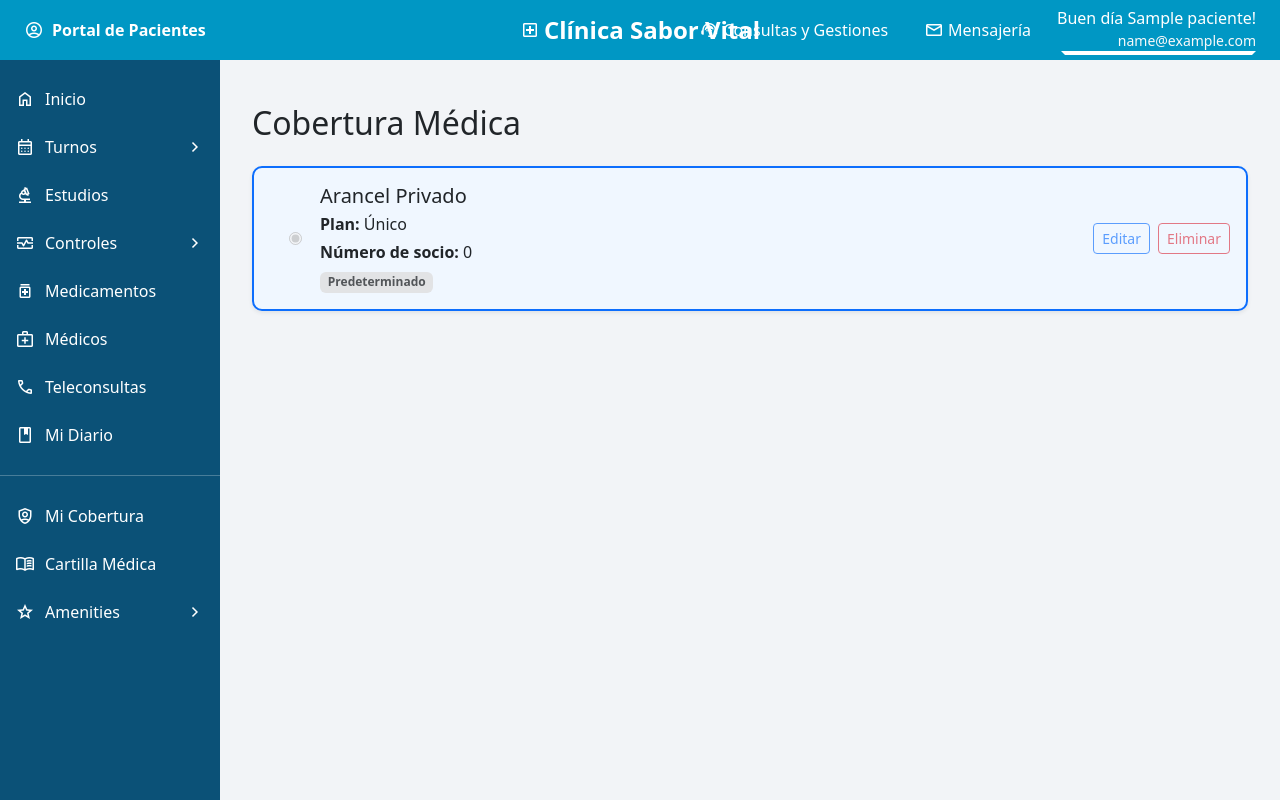
After one commit to Hexagan/Sistema_Clinica, a Django app: page /pacientes/cobertura/1/ in a window 1280 px wide. The commit adds this page. Run offline with Django 5.2, Linux system fonts and the light colour scheme; a user stored in the database is signed in; tables that the repository leaves empty hold one stand-in row (values such as "Sample post").

Commit message:
Agregado un apartado para coberturas médicas de modelo, corrección de resaltado para notificaciones de amenities, migraciones

```diff
--- /dev/null
+++ b/sistema_clinica/pacientes/templates/pacientes/cobertura_medica.html
@@ -0,0 +1,54 @@
+{% extends "base.html" %}
+
+{% block title %}Cobertura Médica{% endblock %}
+
+{% block content %}
+<div class="container mt-4">
+
+    <h2 class="mb-4">Cobertura Médica</h2>
+
+    <div class="card cobertura-card selected shadow-sm">
+        <div class="card-body d-flex align-items-center">
+
+            <!-- Radio -->
+            <div class="radio-wrapper">
+                <input type="radio" checked disabled>
+            </div>
+
+            <!-- Información -->
+            <div class="flex-grow-1">
+
+                <h5 class="mb-1">Arancel Privado</h5>
+
+                <p class="mb-1">
+                    <strong>Plan:</strong> Único
+                </p>
+
+                <p class="mb-1">
+                    <strong>Número de socio:</strong> 0
+                </p>
+
+                <span class="badge bg-secondary-subtle text-muted">
+                    Predeterminado
+                </span>
+
+            </div>
+
+            <!-- Botones -->
+            <div class="ms-3 d-flex gap-2">
+
+                <button class="btn btn-outline-primary btn-sm disabled-btn" disabled>
+                    Editar
+                </button>
+
+                <button class="btn btn-outline-danger btn-sm disabled-btn" disabled>
+                    Eliminar
+                </button>
+
+            </div>
+
+        </div>
+    </div>
+
+</div>
+{% endblock %}
--- a/sistema_clinica/pacientes/urls.py
+++ b/sistema_clinica/pacientes/urls.py
@@ -29,6 +29,7 @@ from pacientes.views.estudios import (
     CargarEstudioView
 )
 from pacientes.views.otros import (
+    CoberturaMedicaView,
     MedicamentosView,
     MisMedicosView,
     TeleconsultasView,
@@ -82,8 +83,8 @@ urlpatterns = [
     path("teleconsultas/<int:paciente_id>/", TeleconsultasView.as_view(), name="teleconsultas"),
     path("cartilla/<int:paciente_id>/", MisMedicosView.as_view(), name="cartilla"),  # O si existe CartillaView, cámbialo
     path("mi-diario/<int:paciente_id>/", MiDiarioView.as_view(), name="mi_diario"),
-    path("consultas-gestiones/<int:paciente_id>/",
-     ConsultasGestionesView.as_view(),
-     name="consultas_gestiones"),
+    path("consultas-gestiones/<int:paciente_id>/", ConsultasGestionesView.as_view(), name="consultas_gestiones"),
+    path("cobertura/<int:paciente_id>/", CoberturaMedicaView.as_view(), name="cobertura_medica"
+)
 
 ]
--- a/sistema_clinica/pacientes/views/otros.py
+++ b/sistema_clinica/pacientes/views/otros.py
@@ -88,3 +88,12 @@ class ConsultasGestionesView(PacienteAccessMixin, View):
     def post(self, request, paciente_id):
         # Más adelante podrás agregar lógica interna
         return redirect("pacientes:consultas_gestiones", paciente_id=paciente_id)
+
+class CoberturaMedicaView(PacienteAccessMixin, View):
+    template_name = "pacientes/cobertura_medica.html"
+
+    def get(self, request, paciente_id):
+        return render(request, self.template_name, {
+            "paciente": self.get_paciente(),
+            "paciente_id": paciente_id,
+        })
--- a/sistema_clinica/static/css/layout.css
+++ b/sistema_clinica/static/css/layout.css
@@ -253,8 +253,8 @@ body {
     transform: scale(1.07);
 }
 
-.badge-amenities {
-    background-color: #0d6efd;
+.sidebar .badge-amenities {
+    background-color: #278853;
     color: white;
     font-size: 11px;
     font-weight: 600;
@@ -265,12 +265,35 @@ body {
     text-align: center;
 }
 
-.badge-amenity-item {
-    background-color: #0d6efd;
+.sidebar .badge-amenity-item {
+    background-color: #278853;
     color: white;
     font-size: 10px;
     font-weight: 600;
     padding: 2px 6px;
     border-radius: 10px;
-    margin-left: auto;
 }
+
+/* Card cobertura */
+.cobertura-card {
+    border: 2px solid #dee2e6;
+    transition: all 0.25s ease;
+    border-radius: 10px;
+}
+
+.cobertura-card.selected {
+    border: 2px solid #0d6efd;
+    background-color: #f0f7ff;
+    box-shadow: 0 0 10px rgba(13,110,253,0.2);
+}
+
+.radio-wrapper {
+    width: 50px;
+    display: flex;
+    justify-content: center;
+}
+
+.disabled-btn {
+    opacity: 0.5;
+    pointer-events: none;
+}
--- a/sistema_clinica/templates/base.html
+++ b/sistema_clinica/templates/base.html
@@ -66,7 +66,6 @@
         </div>
     </div>
 
-    <!-- SIDEBAR -->
     <div class="sidebar">
 
         <a href="{% url 'pacientes:portal_paciente' paciente.id %}">
@@ -99,7 +98,6 @@
             </a>
         </div>
 
-        <!-- ESTUDIOS -->
         <a href="{% url 'pacientes:estudios' paciente.id %}">
             <span class="material-symbols-outlined">biotech</span>
             <span class="text">Estudios</span>
@@ -160,25 +158,21 @@
             </a>
         </div>
 
-        <!-- MEDICAMENTOS -->
         <a href="{% url 'pacientes:medicamentos' paciente.id %}">
             <span class="material-symbols-outlined">medication</span>
             <span class="text">Medicamentos</span>
         </a>
 
-        <!-- MÉDICOS -->
         <a href="{% url 'pacientes:mis_medicos' paciente.id %}">
             <span class="material-symbols-outlined">medical_services</span>
             <span class="text">Médicos</span>
         </a>
 
-        <!-- TELECONSULTAS -->
         <a href="{% url 'pacientes:teleconsultas' paciente.id %}">
             <span class="material-symbols-outlined">call</span>
             <span class="text">Teleconsultas</span>
         </a>
 
-        <!-- DIARIO (placeholder) -->
         <a href="{% url 'pacientes:mi_diario' paciente.id %}">
             <span class="material-symbols-outlined">book</span>
             <span class="text">Mi Diario</span>
@@ -186,19 +180,16 @@
 
         <hr class="text-white">
 
-        <!-- MI COBERTURA (placeholder) -->
-        <a href="#">
+        <a href="{% url 'pacientes:cobertura_medica' paciente.id %}">
             <span class="material-symbols-outlined">shield_person</span>
             <span class="text">Mi Cobertura</span>
         </a>
 
-        <!-- CARTILLA MÉDICA -->
-        <a href="{% url 'pacientes:cartilla' paciente.id %}">
+        <a href="{% url 'turnos:solicitar_turno' paciente.id %}">
             <span class="material-symbols-outlined">menu_book</span>
             <span class="text">Cartilla Médica</span>
         </a>
 
-        <!-- AMENITIES -->
         <a data-bs-toggle="collapse" href="#submenuAmenities" class="position-relative">
             <span class="material-symbols-outlined">grade</span>
             <span class="text">Amenities</span>
@@ -243,9 +234,9 @@
                 <span class="material-symbols-outlined">self_improvement</span>
                 <span class="text">Talleres de salud</span>
 
-                {% if beneficios_por_amenity.gimnasio > 0 %}
+                {% if beneficios_por_amenity.talleres > 0 %}
                     <span class="badge-amenity-item">
-                        {{ beneficios_por_amenity.gimnasio }}
+                        {{ beneficios_por_amenity.talleres }}
                     </span>
                 {% endif %}
             </a>
```
